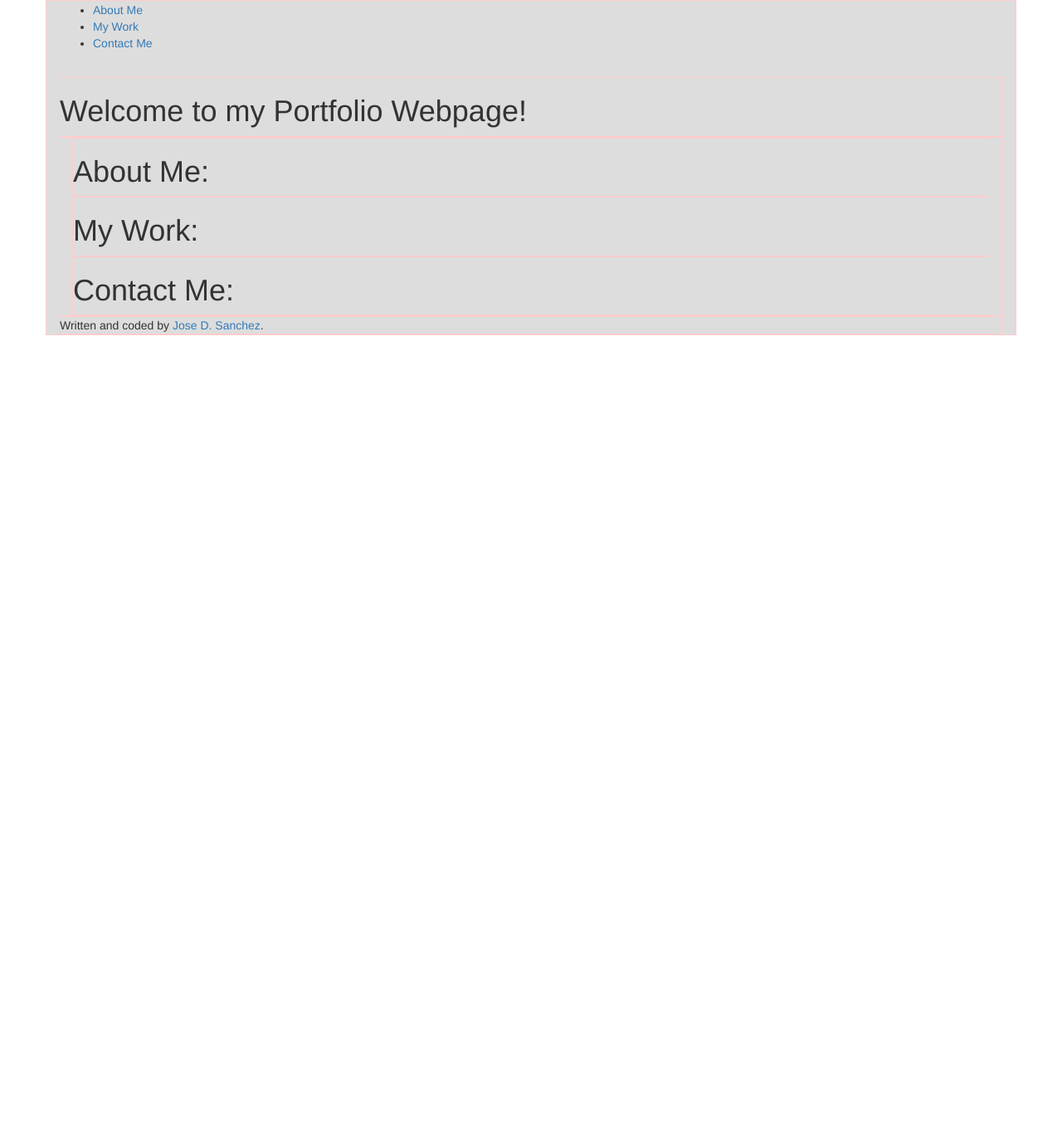
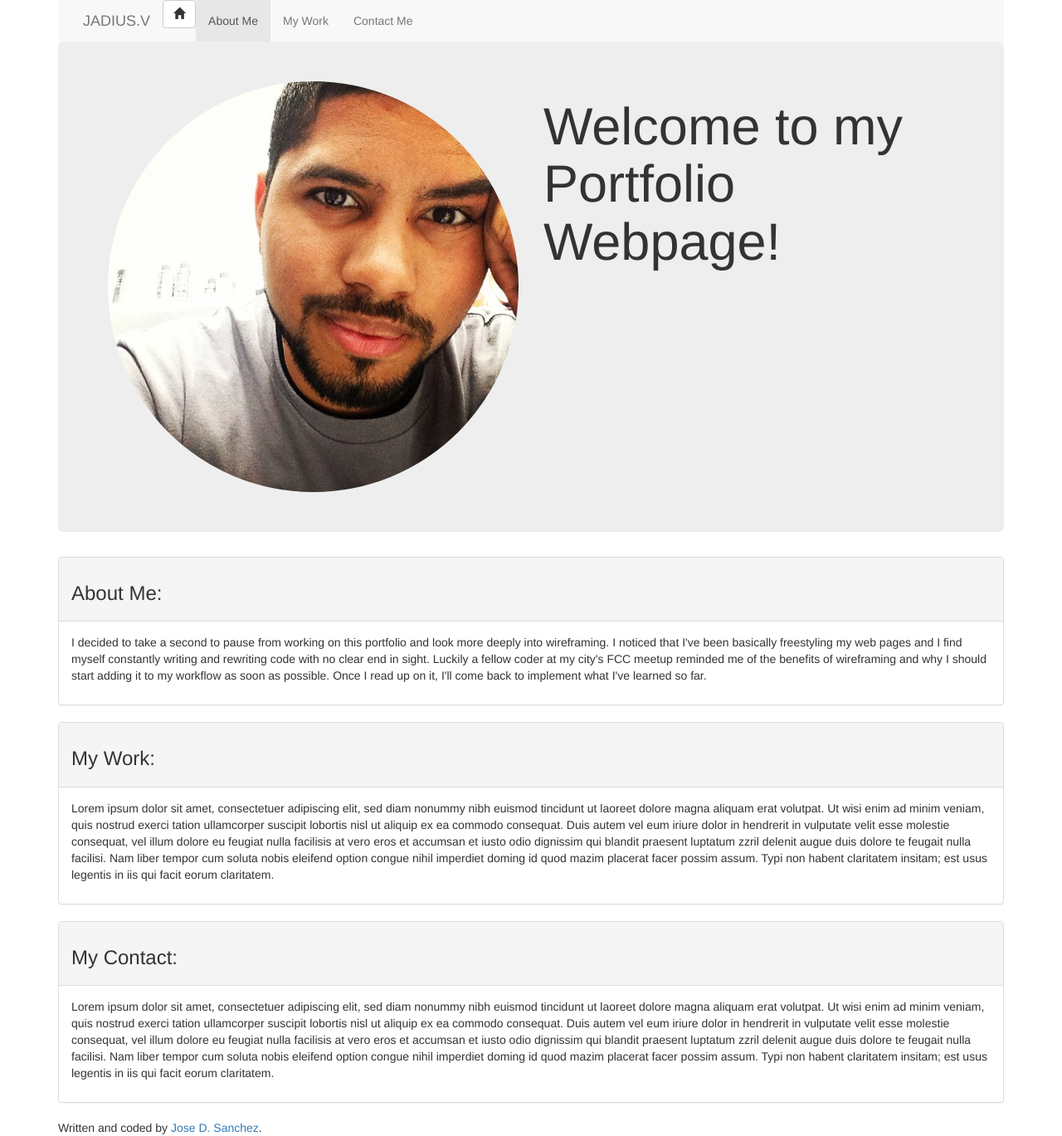
Before and after one commit to jadius5/jadius5.github.io, a plain HTML site: page index.html in a window 1280 px wide. Shown: the whole page at 83% size. Before the commit the page ends 800 px from the top, so only its background shows below. Drawn offline with nearby package versions, Linux system fonts and the light colour scheme.

Commit message:
added profile image and updated index

```diff
--- a/index.html
+++ b/index.html
@@ -7,7 +7,7 @@
 
     <link rel="stylesheet" href="https://cdnjs.cloudflare.com/ajax/libs/normalize/5.0.0/normalize.min.css" integrity="sha256-t2/7smZfgrST4FS1DT0bs/KotCM74XlcqZN5Vu7xlrw=" crossorigin="anonymous" />
     <link rel="stylesheet" href="https://maxcdn.bootstrapcdn.com/bootstrap/3.3.7/css/bootstrap.min.css" integrity="sha384-BVYiiSIFeK1dGmJRAkycuHAHRg32OmUcww7on3RYdg4Va+PmSTsz/K68vbdEjh4u" crossorigin="anonymous" />
-    <link rel="stylesheet" href="css/style.css" />
+    <link rel="stylesheet" href="css/styles.css" />
         <!--[if lt IE 9]>
         <script src="https://oss.maxcdn.com/html5shiv/3.7.3/html5shiv.min.js"></script>
         <script src="https://oss.maxcdn.com/respond/1.4.2/respond.min.js"></script>
@@ -23,29 +23,89 @@
 
 
 <div class="container"> <!-- I am not sure why I use two divs with similar classes. I believe it's due to issues I had using the fluid class in the past. -->
-      <nav class="nav navbar">
-      <ul>
-        <li><a href="#about">About Me</a></li>
+  <nav class="nav navbar-default">
+    <div class="container-fluid">
+    <div class="navbar-header">
+      <a class="navbar-brand" href="#">JADIUS.V</a>
+      <button type="button" class="btn btn-default nav-toggle" data-toggle="collapse" data-target="#myNavbar" aria-label="Right Align"><span class="glyphicon glyphicon-home" aria-hidden="true"></span>
+      </button>
+    </div>
+    <div class="collapse navbar-collapse navbar-justified" id="myNavbar">
+      <ul class="nav navbar-nav">
+        <li class="active"><a href="#about">About Me</a></li>
         <li><a href="#work">My Work</a></li>
         <li><a href="#contact">Contact Me</a></li>
       </ul>
+    </div>
+    </div>
   </nav> <!-- This is for my collapsable navbar -->
-  <div class="Jumbotron">
+</div>
+
+<div class="container">
+  <div class="jumbotron">
+    <div class="row">
+      <div class="col-sm-6">
+        <img class="img-responsive img-circle center-block" src="img/jdsme.jpg" />
+      </div>
+      <div class="col-sm-6">
         <h1>Welcome to my Portfolio Webpage!</h1>
       </div>
-  <div class="container-fluid">
-    <div id="about">
-      <h1>About Me:</h1>
+    </div>
+  </div>
+
+  <div class="panel panel-default" id="about">
+    <div class="panel-heading">
+      <h3>About Me:</h3>
+    </div>
+    <div class="panel-body">
+      <p>I decided to take a second to pause from working on this portfolio and look more deeply into wireframing. I noticed that I've been basically freestyling my web pages and I find myself constantly writing and rewriting code with no clear end in sight. Luckily a fellow coder at my city's FCC meetup reminded me of the benefits of wireframing and why I should start adding it to my workflow as soon as possible. Once I read up on it, I'll come back to implement what I've learned so far. </p>
+    </div>
   </div> <!-- this is for my about me section. Should I use HTML5 section tags? -->
-    <div id="work">
-      <h1>My Work:</h1>
 
+  <div class="panel panel-default" id="work">
+    <div class="panel-heading">
+      <h3>My Work:</h3>
+    </div>
+    <div class="panel-body">
+      <p>Lorem ipsum dolor sit amet, consectetuer adipiscing elit,
+      sed diam nonummy nibh euismod tincidunt ut laoreet dolore
+      magna aliquam erat volutpat. Ut wisi enim ad minim veniam,
+      quis nostrud exerci tation ullamcorper suscipit lobortis nisl
+      ut aliquip ex ea commodo consequat. Duis autem vel eum iriure
+      dolor in hendrerit in vulputate velit esse molestie consequat,
+      vel illum dolore eu feugiat nulla facilisis at vero eros et
+      accumsan et iusto odio dignissim qui blandit praesent luptatum
+      zzril delenit augue duis dolore te feugait nulla facilisi.
+      Nam liber tempor cum soluta nobis eleifend option congue
+      nihil imperdiet doming id quod mazim placerat facer possim
+      assum. Typi non habent claritatem insitam; est usus legentis
+      in iis qui facit eorum claritatem.</p>
+    </div>
   </div> <!-- This is for my work, which I do not have at the moment. -->
-    <div id="contact">
-      <h1>Contact Me:</h1>
 
+  <div class="panel panel-default" id="contact">
+    <div class="panel-heading">
+      <h3>My Contact:</h3>
+    </div>
+    <div class="panel-body">
+      <p>Lorem ipsum dolor sit amet, consectetuer adipiscing elit,
+      sed diam nonummy nibh euismod tincidunt ut laoreet dolore
+      magna aliquam erat volutpat. Ut wisi enim ad minim veniam,
+      quis nostrud exerci tation ullamcorper suscipit lobortis nisl
+      ut aliquip ex ea commodo consequat. Duis autem vel eum iriure
+      dolor in hendrerit in vulputate velit esse molestie consequat,
+      vel illum dolore eu feugiat nulla facilisis at vero eros et
+      accumsan et iusto odio dignissim qui blandit praesent luptatum
+      zzril delenit augue duis dolore te feugait nulla facilisi.
+      Nam liber tempor cum soluta nobis eleifend option congue
+      nihil imperdiet doming id quod mazim placerat facer possim
+      assum. Typi non habent claritatem insitam; est usus legentis
+      in iis qui facit eorum claritatem.</p>
+    </div>
   </div> <!-- this is for my contact info -->
 </div><!-- This is for the div that contains the three main sections -->
+
+<div class="container">
   <div class="footer">Written and coded by <a>Jose D. Sanchez</a>.</div>
 </div>
 
```
Also changed, not shown: img/jdsme.jpg (added). Lines whose indentation alone changed are shown as unchanged.
